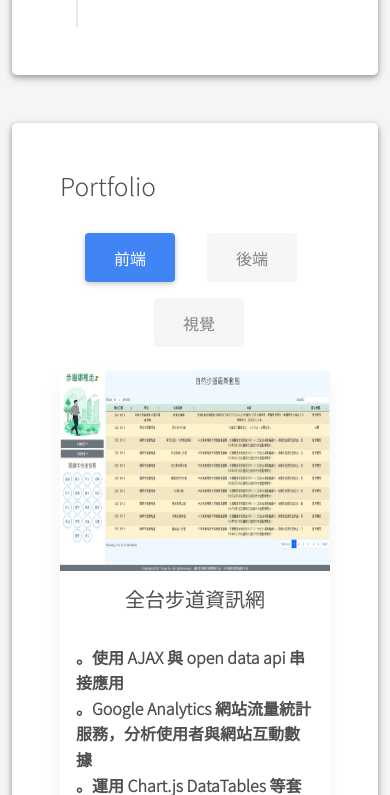
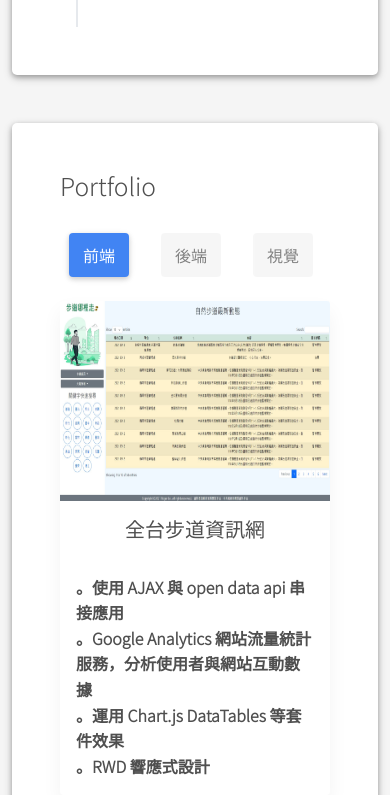
Before and after one commit to redtea227/resume_backend, a PHP site: page / in a window 390 px wide. Shown: the part 3971-4766 px from the top of the page. Run offline with PHP 8.4, Linux system fonts and the light colour scheme; data comes from the database, SQL or seed files in the repository; some libraries are stand-ins or nearby versions.

Commit message:
portfolio tabs rwd

```diff
--- a/api/add.php
+++ b/api/add.php
@@ -12,8 +12,8 @@ if(isset($_FILES['img']['tmp_name'])){
 
     switch($_POST['table']){
         case "admin":
-            $data['acc']=$_POST['acc'];
-            $data['pw']=$_POST['pw'];
+          $data['acc']=$_POST['acc'];
+          $data['pw']=$_POST['pw'];
         break;
         case "skills":
           $data['name']=$_POST['name'];
--- a/css/frontend.css
+++ b/css/frontend.css
@@ -238,6 +238,12 @@ html, body {
   opacity: 0.8;
 }
 
+@media (max-width: 500px){
+  .portfolio-section .nav-link{
+    padding: 14px !important;
+  }
+}
+
 .header-social .nav-link {
   font-size: 1.25rem;
 }
```
Also changed, not shown: api/edit_total.php (deleted, +0 -8 lines).
